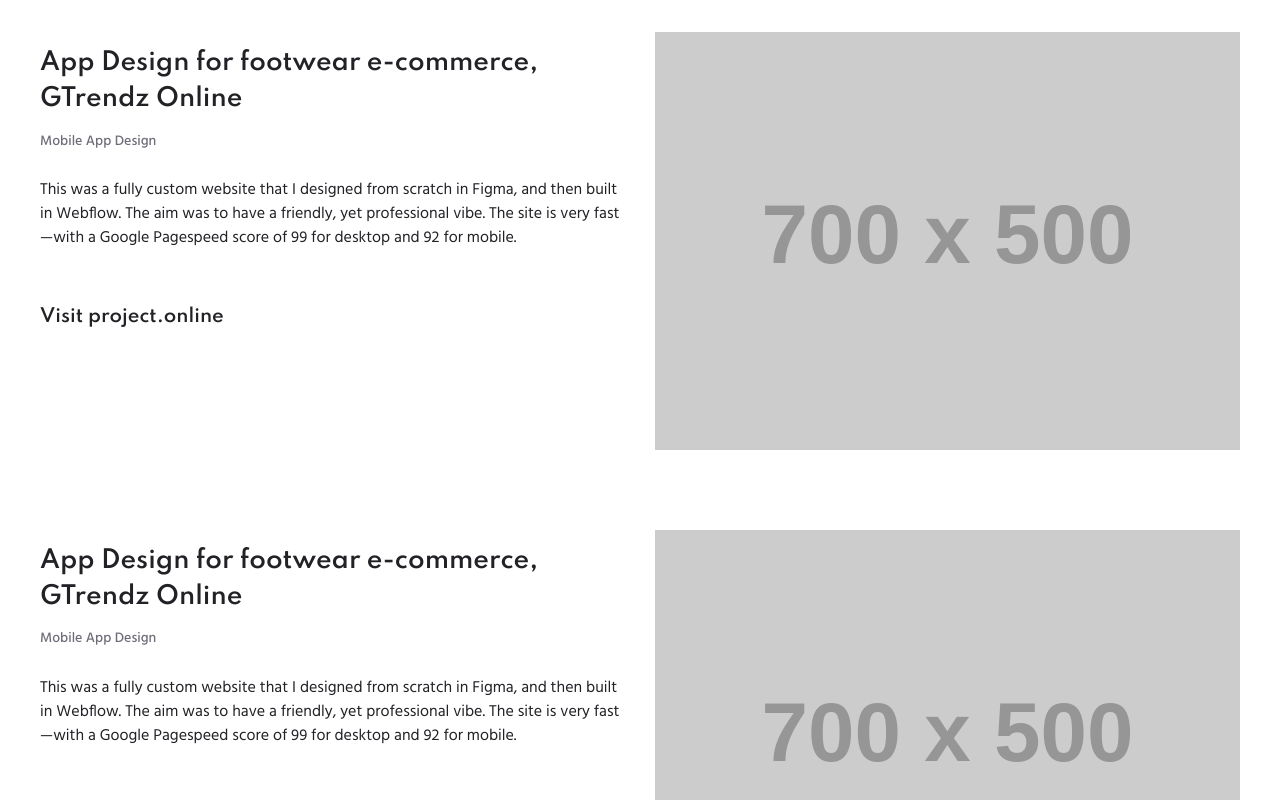
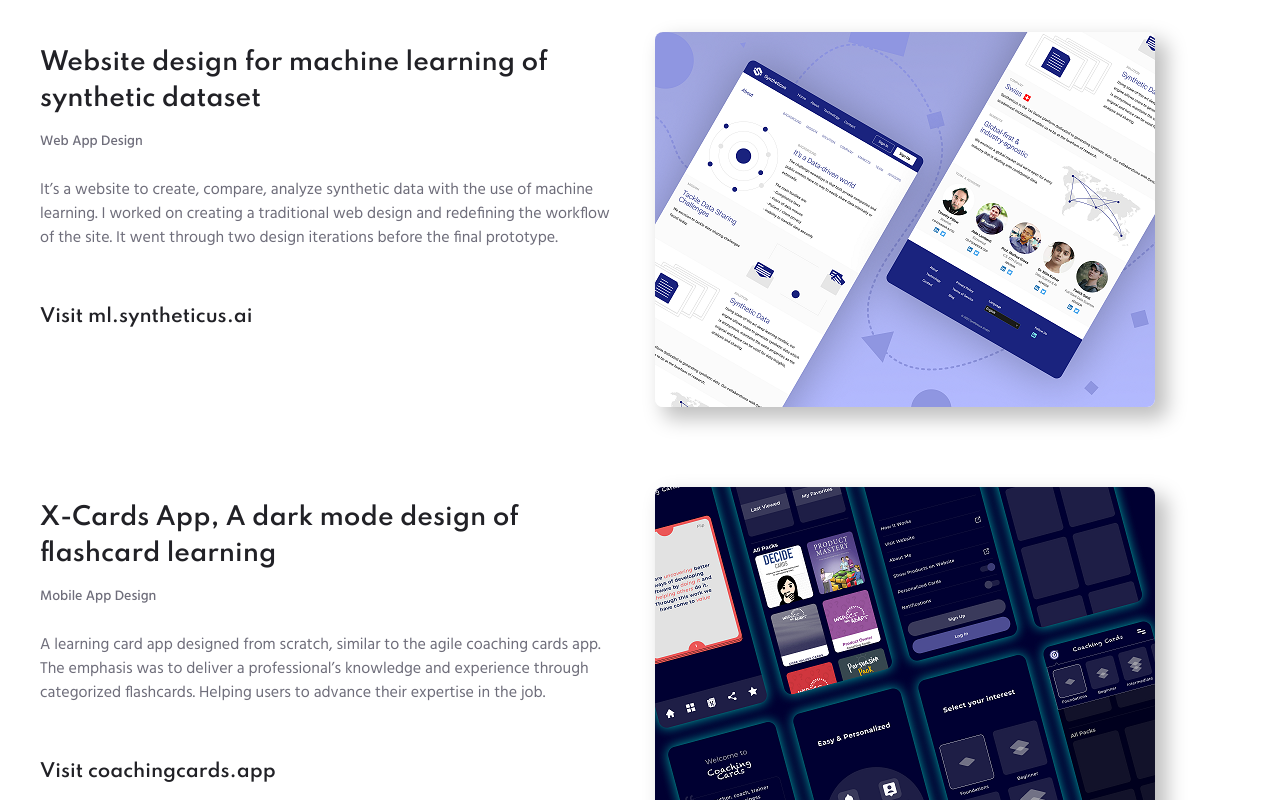
Before and after one commit to narenkram/Lance, a Nuxt app: page / in a window 1280 px wide. Shown: the part 1560-2360 px from the top of the page. Built offline with nearby package versions, Linux system fonts and the light colour scheme.

Commit message:
feat(ui): responsive styling & new content

```diff
--- a/assets/style.scss
+++ b/assets/style.scss
@@ -111,6 +111,23 @@ a:hover {
   font-family: Hind-Regular;
   line-height: unset;
   text-decoration: underline;
+  color: map-get($theme-colors, "gray2");
+}
+
+.Link_underline_paragraph {
+  font-family: Hind-Regular;
+  text-decoration: underline;
+}
+
+.Project {
+  box-shadow: 10px 10px 20px 2px rgba(0, 0, 0, 0.25);
+}
+
+.img-fluid {
+  border-radius: 8px;
+}
+
+p {
   color: map-get($theme-colors, "gray2");
 }
 
@@ -333,7 +350,7 @@ a:hover {
   }
 
   .textarea {
-    max-height: 140px;
+    max-height: 100px;
   }
 
 }
@@ -445,7 +462,7 @@ a:hover {
   }
 
   .textarea {
-    max-height: 140px;
+    max-height: 90px;
   }
 
 }
--- a/pages/index.vue
+++ b/pages/index.vue
@@ -63,37 +63,37 @@
       <div class="row mb-4">
         <div class="col-lg-6">
           <h3 class="py-1 m-0">
-            App Design for footwear e-commerce, GTrendz Online
+            Website design for machine learning of synthetic dataset
           </h3>
-          <p class="Text_S mb-2">Mobile App Design</p>
+          <p class="Text_S mb-2">Web App Design</p>
           <p class="Text_M mb-3">
-            This was a fully custom website that I designed from scratch in
-            Figma, and then built in Webflow. The aim was to have a friendly,
-            yet professional vibe. The site is very fast—with a Google Pagespeed
-            score of 99 for desktop and 92 for mobile.
+            It’s a website to create, compare, analyze synthetic data with the
+            use of machine learning. I worked on creating a traditional web
+            design and redefining the workflow of the site. It went through two
+            design iterations before the final prototype.
           </p>
-          <a href="#" class="Text_L">Visit project.online</a>
+          <a href="#" class="Text_L">Visit ml.syntheticus.ai</a>
         </div>
         <div class="col-lg-6">
-          <img src="https://via.placeholder.com/700x500" class="img-fluid" />
+          <img src="~/assets/images/1.png" class="img-fluid Project" />
         </div>
       </div>
       <div class="row mt-3">
         <div class="col-lg-6">
           <h3 class="py-1 m-0">
-            App Design for footwear e-commerce, GTrendz Online
+            X-Cards App, A dark mode design of flashcard learning
           </h3>
           <p class="Text_S mb-2">Mobile App Design</p>
           <p class="Text_M mb-3">
-            This was a fully custom website that I designed from scratch in
-            Figma, and then built in Webflow. The aim was to have a friendly,
-            yet professional vibe. The site is very fast—with a Google Pagespeed
-            score of 99 for desktop and 92 for mobile.
+            A learning card app designed from scratch, similar to the agile
+            coaching cards app. The emphasis was to deliver a professional’s
+            knowledge and experience through categorized flashcards. Helping
+            users to advance their expertise in the job.
           </p>
-          <a href="#" class="Text_L">Visit project.online</a>
+          <a href="#" class="Text_L">Visit coachingcards.app</a>
         </div>
         <div class="col-lg-6">
-          <img src="https://via.placeholder.com/700x500" class="img-fluid" />
+          <img src="~/assets/images/2.png" class="img-fluid Project" />
         </div>
       </div>
     </section>
```
Also changed, not shown: assets/images/1.png (added), assets/images/2.png (added).
